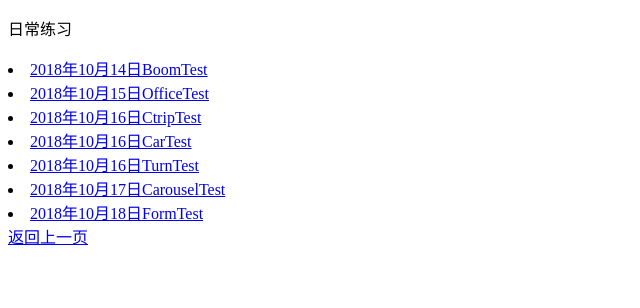
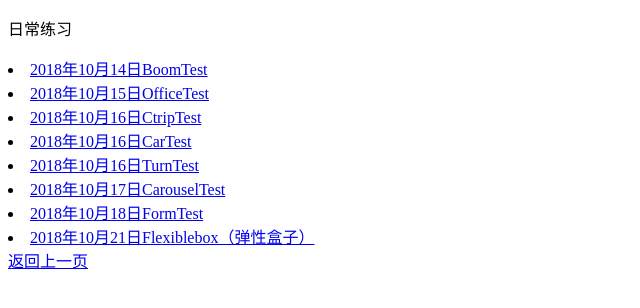
Before and after one commit to zattic/Practice, a plain HTML site: page wed.html in a window 1280 px wide. Shown: the whole page, without its empty margins (0-640 px from the left). Drawn offline with Linux system fonts and the light colour scheme.

Commit message:
Flexiblebox
20181020周末作业弹性盒子

```diff
--- a/wed.html
+++ b/wed.html
@@ -29,6 +29,9 @@
 <li>
     <a href="https://zattic.github.io/FormTest/">2018年10月18日FormTest</a>
 </li>
+<li>
+    <a href="https://zattic.github.io/Flexiblebox/">2018年10月21日Flexiblebox（弹性盒子）</a>
+</li>
     <a href="./index.html">返回上一页</a>
 </body>
 </html>
```
